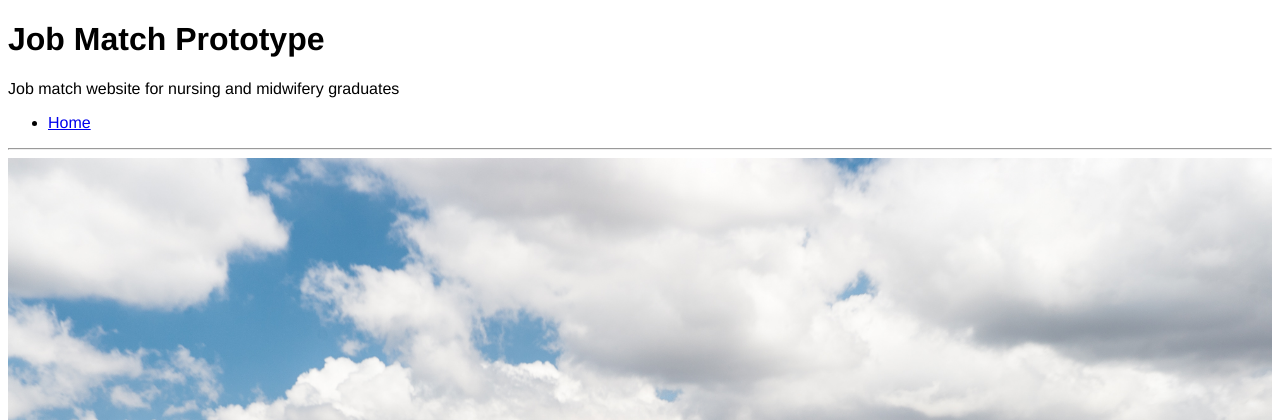
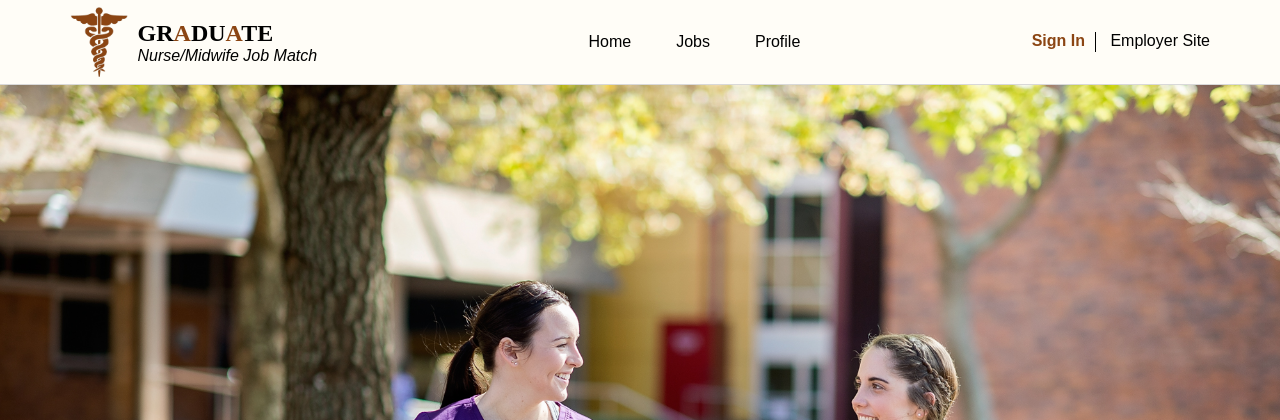
Before and after one commit to Julian-Jenkinson/Graduate_Nurse_Job_Match, a PHP site: page /index.php in a window 1280 px wide; the page is wider, and only the part inside the window is pictured. Shown: the top 420 px of that part. Run offline with PHP 8.4, Linux system fonts and the light colour scheme; some libraries are stand-ins or nearby versions; some web fonts are replaced.

Commit message:
Update 'view/header.php'

```diff
--- a/view/header.php
+++ b/view/header.php
@@ -1,3 +1,36 @@
+<!DOCTYPE html>
+<html lang="en">
+<head>
+    <meta charset="UTF-8">
+    <title>Graduate Nurse/Midwife Job Matching</title>
+    <link rel="stylesheet" href="homepage.css" type="text/css"/>
+    <script type="text/javascript" src="homepage.js"></script>
+
+</head>
+<body>
+    <header>
+        <div class="header-logo">
+            <img src="./Images/LOGO.png" alt="Graduate Nursing/Midwife Job Match Logo" class="logo"/>
+            <div class="logo-text">
+                <span class="graduate">GR<span class="highlight-logo">A</span>DU<span class="highlight-logo">A</span>TE</span>
+                <span class="job-match">Nurse/Midwife Job Match</span>
+            </div>
+        </div>
+        <nav class="header-nav">
+            <ul>
+                <li><a href="home">Home</a></li>
+                <li><a href="jobs">Jobs</a></li>
+                <li><a href="#profile">Profile</a></li>
+            </ul>
+        </nav>
+        <div class="header-access">
+            <a href="user" class="signin-btn signin-btn::after">Sign In</a>
+            <a href="employer" class="employer-site-btn">Employer Site</a>
+        </div>
+    </header>
+<body>
+
+<!--
 <!DOCTYPE html>
 <html>
 
@@ -9,9 +42,10 @@
     <meta charset="utf-8">
 
     <script src="https://polyfill.io/v3/polyfill.min.js?features=default"></script>
+    -->
 
     <!-- this could be moved to the header-->
-    <script>(g=>{var h,a,k,p="The Google Maps JavaScript API",c="google",l="importLibrary",q="__ib__",m=document,b=window;b=b[c]||(b[c]={});var d=b.maps||(b.maps={}),r=new Set,e=new URLSearchParams,u=()=>h||(h=new Promise(async(f,n)=>{await (a=m.createElement("script"));e.set("libraries",[...r]+"");for(k in g)e.set(k.replace(/[A-Z]/g,t=>"_"+t[0].toLowerCase()),g[k]);e.set("callback",c+".maps."+q);a.src=`https://maps.${c}apis.com/maps/api/js?`+e;d[q]=f;a.onerror=()=>h=n(Error(p+" could not load."));a.nonce=m.querySelector("script[nonce]")?.nonce||"";m.head.append(a)}));d[l]?console.warn(p+" only loads once. Ignoring:",g):d[l]=(f,...n)=>r.add(f)&&u().then(()=>d[l](f,...n))})
+<!--<script>(g=>{var h,a,k,p="The Google Maps JavaScript API",c="google",l="importLibrary",q="__ib__",m=document,b=window;b=b[c]||(b[c]={});var d=b.maps||(b.maps={}),r=new Set,e=new URLSearchParams,u=()=>h||(h=new Promise(async(f,n)=>{await (a=m.createElement("script"));e.set("libraries",[...r]+"");for(k in g)e.set(k.replace(/[A-Z]/g,t=>"_"+t[0].toLowerCase()),g[k]);e.set("callback",c+".maps."+q);a.src=`https://maps.${c}apis.com/maps/api/js?`+e;d[q]=f;a.onerror=()=>h=n(Error(p+" could not load."));a.nonce=m.querySelector("script[nonce]")?.nonce||"";m.head.append(a)}));d[l]?console.warn(p+" only loads once. Ignoring:",g):d[l]=(f,...n)=>r.add(f)&&u().then(()=>d[l](f,...n))})
         ({key: "AIzaSyCCggxqHlE1-kOJlato8lAsQeLcfG9eRj0", v: "weekly"});</script>
 </head>
 
@@ -27,3 +61,4 @@
 
     <hr>
 </header>
+-->
```
